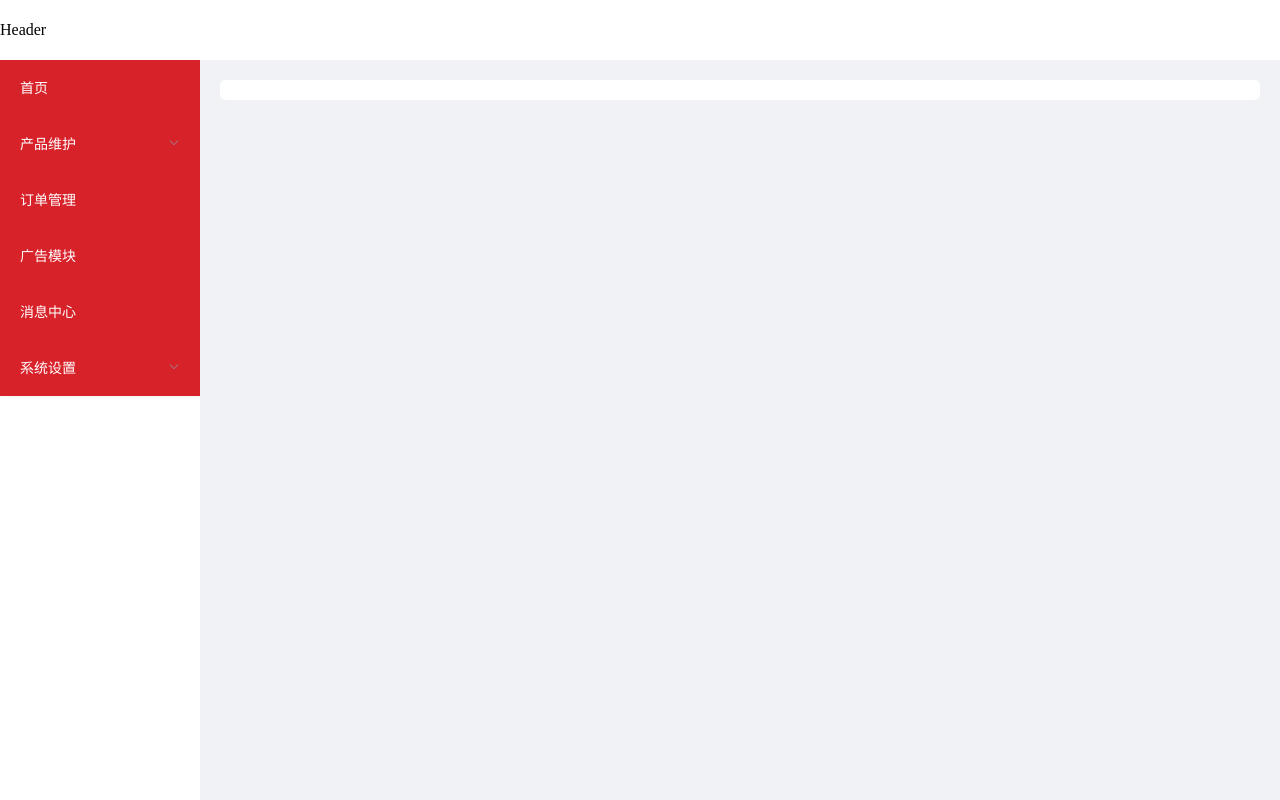
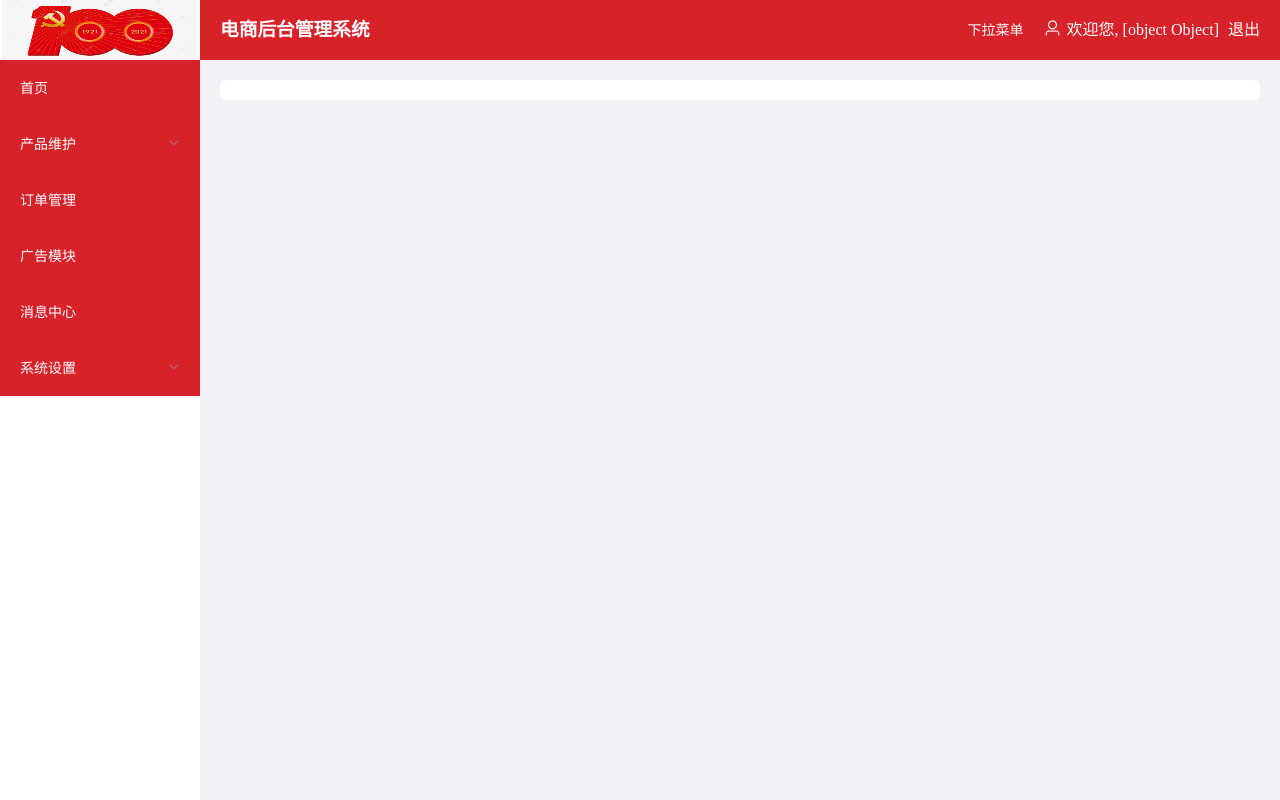
Before and after one commit to atao89/vue2-pro, a Vue app: page / in a window 1280 px wide. Before the commit this address led to /login. Built offline with nearby package versions, Linux system fonts and the light colour scheme; sample sign-in values are in the browser's storage.

Commit message:
完善头部组件

```diff
--- a/src/components/headers/headers.scss
+++ b/src/components/headers/headers.scss
@@ -1,12 +1,33 @@
 .headers {
     display: flex;
     .logo {
+        width:200px;
         height: 60px;
-        width: 200px;
+        .logo-img {
+            width: 100%;
+            height: 100%;
+        }
     }
-    .system-name {
+    .header-info {
+        display:flex;
+        flex: 1;
+        justify-content: space-between;
         color: #fff;
-        font-weight: bold;
-        margin-left: 20px;
+        padding: 0 20px;
+        .system-name {
+            font-weight: bold;
+        }
+        .dropdown {
+            height: 32px;
+            color: #fff;
+        }
+        .el-icon-user {
+            font-size: 18px;
+            margin: 0 5px 0 20px;
+        }
+        .loginout {
+            cursor: pointer;
+            margin-left: 5px;
+        }
     }
 }
--- a/src/components/headers/index.js
+++ b/src/components/headers/index.js
@@ -4,7 +4,7 @@
  * @Author: 周涛
  * @Date: 2021-08-18 16:06:20
  * @LastEditors: 周涛
- * @LastEditTime: 2021-08-18 17:06:08
+ * @LastEditTime: 2021-08-19 18:16:12
  */
 import { mapGetters } from 'vuex'
 // import menuConfig from '@/config/DynamicRoutes'
@@ -12,16 +12,16 @@ import logo from "@/assets/images/logo.png";
 import './headers.scss'
 export default {
   name: 'headers',
-  data () {
+  data() {
     return {
-    //   menuConfig,
-    //   defaultActive: ''
+      //   menuConfig,
+      //   defaultActive: ''
     }
   },
   computed: {
     ...mapGetters(['getMenuCollapse', 'getMenuStyle', 'getCurrentMenuStyle'])
   },
-  created () {
+  created() {
     // this.defaultActive = this.$route.path
   },
   methods: {
@@ -45,34 +45,49 @@ export default {
     //     }
     //   })
     // }
+    handleCommand(command) {
+      this.$router.push('/' + command);
+    },
+    loginout() {
+      this.$confirm('此操作将退出系统, 是否继续?', '提示', {
+        confirmButtonText: '确定',
+        cancelButtonText: '取消',
+        type: 'warning'
+      }).then(() => {
+        this.$router.push('/login');
+        this.ls.clearAll();
+      }).catch(() => {});
+    }
   },
 
-  render () {
+  render() {
     return (
       <div
         class="headers"
         style={{
           backgroundColor: this.getMenuStyle.backgroundColor
         }}>
-        <img src={logo} class="logo" />
-        <h3 class="system-name">{process.env.VUE_APP_SYSTEM_NAME}</h3>
-
-        {/* <el-menu
-          default-active={this.defaultActive}
-          class={[
-            'el-menu-vertical-demo',
-            this.getCurrentMenuStyle === 'light' ? 'menu-light' : 'menu-dark'
-          ]}
-          background-color={this.getMenuStyle.backgroundColor}
-          text-color={this.getMenuStyle.textColor}
-          active-text-color={this.getMenuStyle.activeTextColor}
-          router={true}
-          collapse={this.getMenuCollapse}
-          open={this.handleOpen}
-          close={this.handleClose}>
-          {this.renderMenu(this.menuConfig)}
-        </el-menu> */}
-      </div>
+        <div class="logo">
+          <img src={logo} class="logo-img" />
+        </div>
+        <div class="header-info">
+          <h3 class="system-name">{process.env.VUE_APP_SYSTEM_NAME}</h3>
+          <div>
+            <el-dropdown class="dropdown" oncommand={this.handleCommand} placement={'bottom-start'}>
+              <span class="el-dropdown-link">
+                下拉菜单
+              </span>
+              <el-dropdown-menu slot="dropdown">
+                <el-dropdown-item divided command={'news'}>消息中心</el-dropdown-item>
+                <el-dropdown-item divided command={'setting'}>系统设置</el-dropdown-item>
+              </el-dropdown-menu>
+            </el-dropdown>
+            <i class="el-icon-user"></i>
+            <span>{this.ls.getStore('USER_INFO') ? '欢迎您, ' + this.ls.getStore('USER_INFO') : ''}</span>
+            <span class="loginout" onclick={this.loginout}>{this.ls.getStore('USER_INFO') ? ' 退出' : ''}</span>
+          </div>
+        </div>
+      </div >
     )
   }
 }
--- a/src/layout/default.vue
+++ b/src/layout/default.vue
@@ -1,6 +1,16 @@
+<!--
+ * @Descripttion:
+ * @version:
+ * @Author: 周涛
+ * @Date: 2021-08-16 17:56:46
+ * @LastEditors: 周涛
+ * @LastEditTime: 2021-08-19 18:20:09
+-->
 <template>
   <el-container class="container">
-    <el-header>Header</el-header>
+    <el-header>
+      <Headers />
+    </el-header>
     <el-container class="main">
       <el-aside width="200px">
         <el-scrollbar class="page-scroll">
@@ -18,11 +28,13 @@
   </el-container>
 </template>
 <script>
+import Headers from '@/components/headers'
 import Sider from '@/components/sider'
 export default {
   name: 'default',
   components: {
-    Sider
+    Sider,
+    Headers
   },
   data () {
     return {}
--- a/src/layout/home.vue
+++ b/src/layout/home.vue
@@ -4,7 +4,7 @@
  * @Author: 周涛
  * @Date: 2021-08-16 17:56:46
  * @LastEditors: 周涛
- * @LastEditTime: 2021-08-18 16:48:02
+ * @LastEditTime: 2021-08-19 18:19:52
 -->
 <template>
   <el-container class="container">
--- a/src/lib/element-ui.js
+++ b/src/lib/element-ui.js
@@ -4,10 +4,10 @@
  * @Author: 周涛
  * @Date: 2021-07-15 00:07:07
  * @LastEditors: 周涛
- * @LastEditTime: 2021-07-15 00:45:08
+ * @LastEditTime: 2021-08-19 18:18:37
  */
 import Vue from 'vue'
-import { Card, Button, Row, Col, Tag, Switch, Form, FormItem, Message, Input, Icon, Dropdown, DropdownMenu, DropdownItem, Popover, Tabs, TabPane, Container, Header, Main, Aside, Menu, Submenu, MenuItem, MenuItemGroup, Radio, RadioGroup, RadioButton, Scrollbar } from 'element-ui'
+import { Card, Button, Row, Col, Tag, Switch, Form, FormItem, Message, MessageBox, Input, Icon, Dropdown, DropdownMenu, DropdownItem, Popover, Tabs, TabPane, Container, Header, Main, Aside, Menu, Submenu, MenuItem, MenuItemGroup, Radio, RadioGroup, RadioButton, Scrollbar } from 'element-ui'
 import '@/assets/stylues/element-variables.scss'
 
 Vue.component(Card.name, Card)
@@ -41,5 +41,6 @@ Vue.component(RadioButton.name, RadioButton)
 Vue.component(Scrollbar.name, Scrollbar)
 
 Vue.prototype.$message = Message
+Vue.prototype.$confirm = MessageBox.confirm;
 
 Vue.prototype.$ELEMENT = { size: 'small', zIndex: 3000 }
--- a/src/main.js
+++ b/src/main.js
@@ -4,33 +4,27 @@
  * @Author: 周涛
  * @Date: 2021-07-14 21:12:54
  * @LastEditors: 周涛
- * @LastEditTime: 2021-08-10 15:38:10
+ * @LastEditTime: 2021-08-19 18:08:03
  */
 import Vue from 'vue'
 import App from './App.vue'
 import router from './router'
 import store from './store'
-import './assets/stylues/common.scss'
 import './components'
 import './lib/element-ui'
+import ls from './utils/storage'
 import DefaultLayout from './layout/default'
 import HomeLayout from './layout/home'
 import LoginLayout from './layout/login'
+import './assets/stylues/common.scss'
 
 Vue.component('default-layout', DefaultLayout)
 Vue.component('home-layout', HomeLayout)
 Vue.component('login-layout', LoginLayout)
 
+Vue.prototype.ls = ls;
+
 Vue.config.productionTip = false
-// 对将要进入的路由进行权判断
-router.beforeEach((to, from, next) => {
-  // console.log(to,from);
-  if (to.path.indexOf('login') < 0 && !window.sessionStorage.getItem('USER_INFO')) {
-      router.replace('login');
-      next();
-  }
-  next();
-})
 
 new Vue({
   router,
--- a/src/router/index.js
+++ b/src/router/index.js
@@ -4,7 +4,7 @@
  * @Author: 周涛
  * @Date: 2021-07-12 23:15:09
  * @LastEditors: 周涛
- * @LastEditTime: 2021-07-14 22:19:59
+ * @LastEditTime: 2021-08-19 18:13:38
  */
 import Vue from 'vue'
 import Router from 'vue-router'
@@ -27,8 +27,20 @@ routerContext.keys().forEach(route => {
   // console.log('+++++++++routes', routes)
 })
 
-export default new Router({
+const router = new Router({
   mode: 'history',
   base: process.env.BASE_URL,
   routes: routes
 })
+
+// 对将要进入的路由进行权判断
+router.beforeEach((to, from, next) => {
+  // console.log(to,from);
+  if (to.path.indexOf('login') < 0 && !window.localStorage.getItem('USER_INFO')) {
+      router.replace('/login');
+      next();
+  }
+  next();
+})
+
+export default router;
--- /dev/null
+++ b/src/utils/storage.js
@@ -0,0 +1,141 @@
+/*
+ * @Descripttion:
+ * @version:
+ * @Author: 周涛
+ * @Date: 2021-08-19 11:18:13
+ * @LastEditors: 周涛
+ * @LastEditTime: 2021-08-19 18:14:13
+ */
+/**
+ * Set storage
+ *
+ * @param name
+ * @param content
+ * @param maxAge
+ */
+const ls = {
+    setStore: (name, content, maxAge = null) => {
+        if (!global.window || !name) {
+            return;
+        }
+
+        if (typeof content !== 'string') {
+            content = JSON.stringify(content)
+        }
+
+        let storage = global.window.localStorage
+
+        storage.setItem(name, content)
+        if (maxAge && !isNaN(parseInt(maxAge))) {
+            let timeout = parseInt(new Date().getTime() / 1000)
+            storage.setItem(`${name}_expire`, timeout + maxAge)
+        }
+    },
+    getStore: name => {
+        if (!global.window || !name) {
+            return;
+        }
+
+        let content = window.localStorage.getItem(name)
+        let _expire = window.localStorage.getItem(`${name}_expire`)
+
+        if (_expire) {
+            let now = parseInt(new Date().getTime() / 1000)
+            if (now > _expire) {
+                return;s
+            }
+        }
+
+        try {
+            return JSON.parse(content)
+        } catch (e) {
+            return content
+        }
+    },
+    clearStore: name => {
+        if (!global.window || !name) {
+            return;
+        }
+
+        window.localStorage.removeItem(name)
+        window.localStorage.removeItem(`${name}_expire`)
+    },
+    clearAll: () => {
+        if (!global.window) {
+            return;
+        }
+
+        window.localStorage.clear()
+    }
+}
+export default ls;
+// export const setStore = (name, content, maxAge = null) => {
+//     if (!global.window || !name) {
+//         return;
+//     }
+
+//     if (typeof content !== 'string') {
+//         content = JSON.stringify(content)
+//     }
+
+//     let storage = global.window.localStorage
+
+//     storage.setItem(name, content)
+//     if (maxAge && !isNaN(parseInt(maxAge))) {
+//         let timeout = parseInt(new Date().getTime() / 1000)
+//         storage.setItem(`${name}_expire`, timeout + maxAge)
+//     }
+// };
+
+// /**
+//  * Get storage
+//  *
+//  * @param name
+//  * @returns {*}
+//  */
+// export const getStore = name => {
+//     if (!global.window || !name) {
+//         return;
+//     }
+
+//     let content = window.localStorage.getItem(name)
+//     let _expire = window.localStorage.getItem(`${name}_expire`)
+
+//     if (_expire) {
+//         let now = parseInt(new Date().getTime() / 1000)
+//         if (now > _expire) {
+//             return;
+//         }
+//     }
+
+//     try {
+//         return JSON.parse(content)
+//     } catch (e) {
+//         return content
+//     }
+// };
+
+// /**
+//  * Clear storage
+//  *
+//  * @param name
+//  */
+// export const clearStore = name => {
+//     if (!global.window || !name) {
+//         return;
+//     }
+
+//     window.localStorage.removeItem(name)
+//     window.localStorage.removeItem(`${name}_expire`)
+// };
+
+// /**
+//  * Clear all storage
+//  */
+// export const clearAll = () => {
+//     if (!global.window || !name) {
+//         return;
+//     }
+
+//     window.localStorage.clear()
+// }
--- a/src/views/login/index.vue
+++ b/src/views/login/index.vue
@@ -4,7 +4,7 @@
  * @Author: 周涛
  * @Date: 2021-08-16 18:53:16
  * @LastEditors: 周涛
- * @LastEditTime: 2021-08-18 16:04:45
+ * @LastEditTime: 2021-08-19 17:23:14
 -->
 <template>
   <div class="login">
@@ -68,7 +68,7 @@ export default {
     submitForm(formName) {
       this.$refs[formName].validate((valid) => {
         if (valid) {
-          sessionStorage.setItem('USER_INFO', this.$refs[formName].model.account);
+          this.ls.setStore('USER_INFO', this.$refs[formName].model.account);
           this.$router.push("/home");
         } else {
           // console.log(this.$refs[formName].model);
@@ -104,7 +104,7 @@ export default {
 
   .login-box {
     width: 25%;
-    height: 25%;
+    min-height: 25%;
     padding: 20px;
     padding-top: 50px;
     background: #fff;
```
